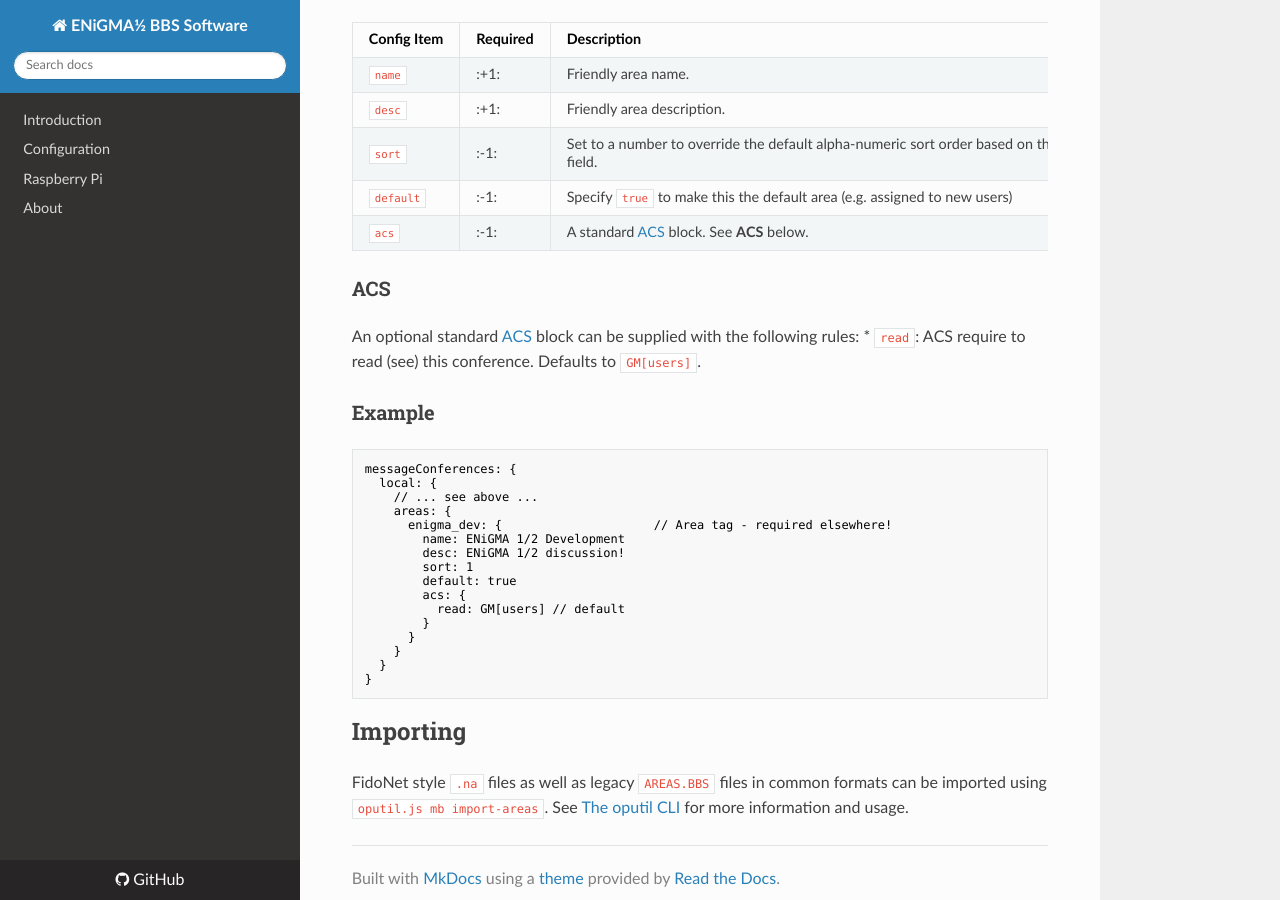
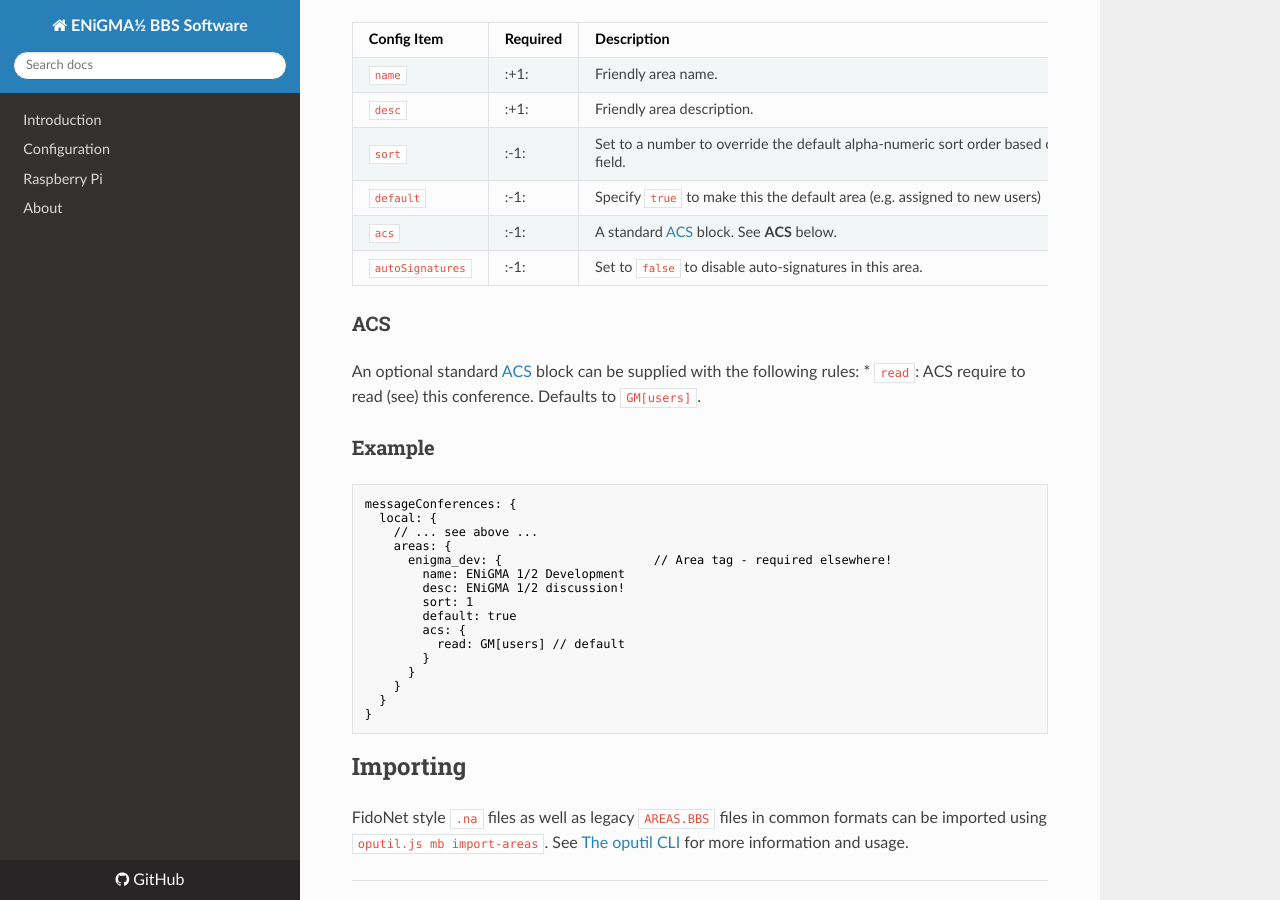
Before and after one commit to NuSkooler/enigma-bbs, an MkDocs documentation site: the page built from docs/messageareas/configuring-a-message-area.md, in a window 1280 px wide and 900 px high, scrolled down 1246 px. Built offline with MkDocs 1.6.1, drawn with Linux system fonts in a browser that asks for light colours; nearby versions of some CDN libraries; old or Windows-style settings are respelled for this version of MkDocs.

Commit message:
Doc on autoSignatures area option

```diff
--- a/docs/messageareas/configuring-a-message-area.md
+++ b/docs/messageareas/configuring-a-message-area.md
@@ -51,6 +51,7 @@ Message Areas are topic specific containers for messages that live within a part
 | `sort`      | :-1:     | Set to a number to override the default alpha-numeric sort order based on the `name` field. |
 | `default`   | :-1:     | Specify `true` to make this the default area (e.g. assigned to new users) |
 | `acs`       | :-1: | A standard [ACS](/docs/configuration/acs.md) block. See **ACS** below. |
+| `autoSignatures` | :-1: | Set to `false` to disable auto-signatures in this area. |
 
 ### ACS
 An optional standard [ACS](/docs/configuration/acs.md) block can be supplied with the following rules:
```
